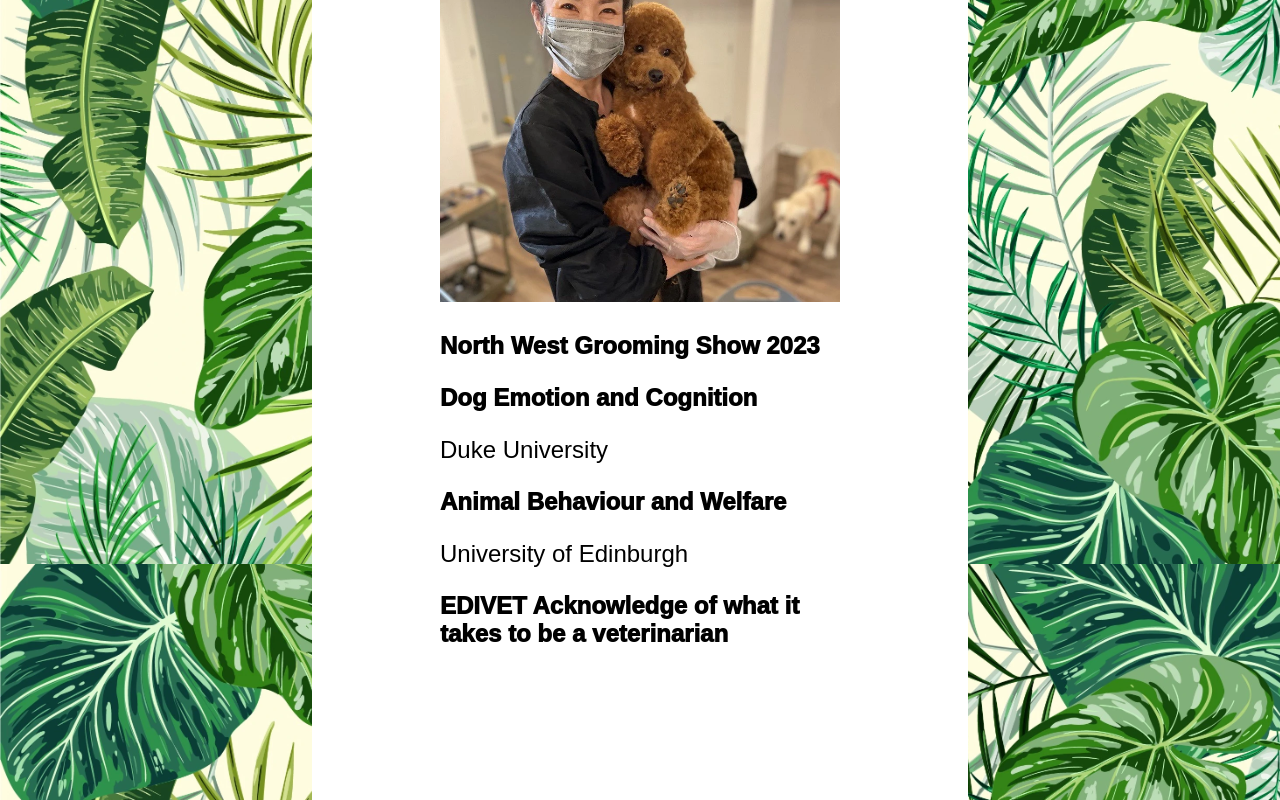
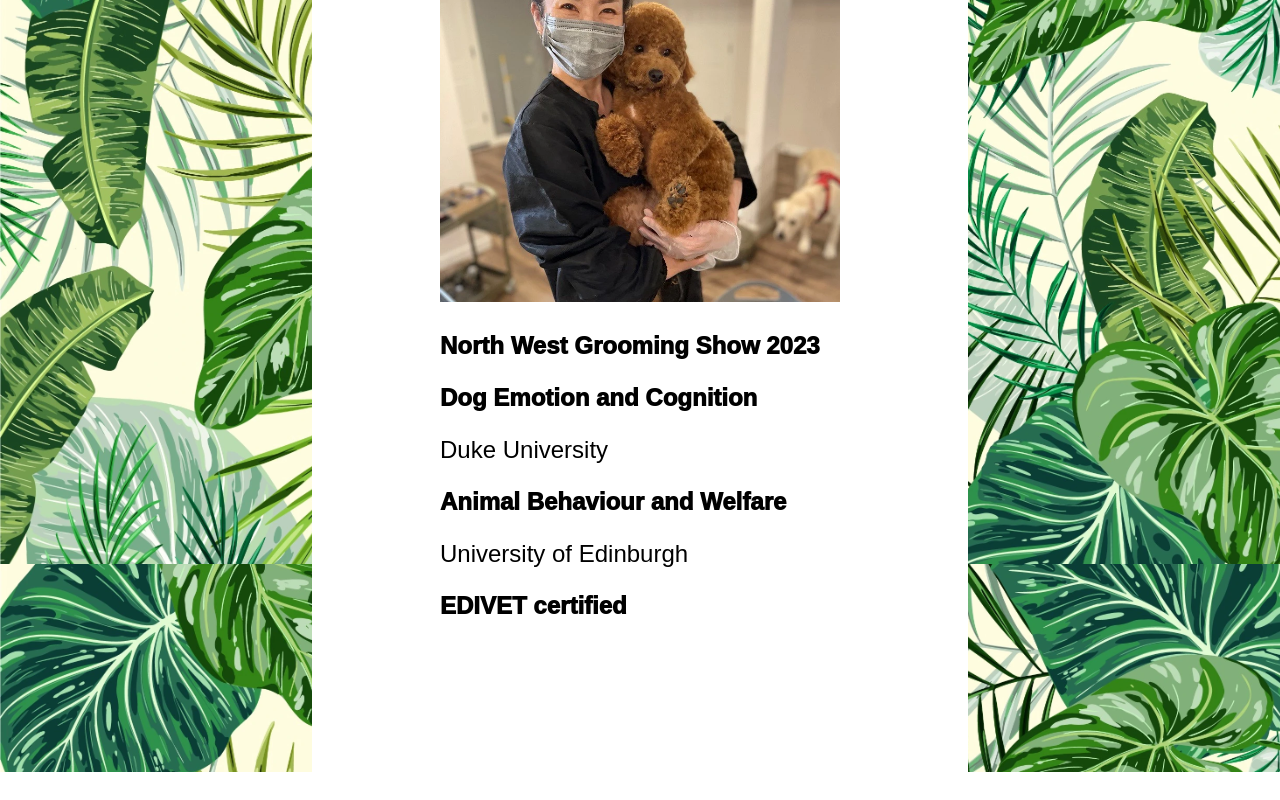
Before and after one commit to onlywanAyumi/AyumiWebsite, a React (Vite) app: page / in a window 1280 px wide. Shown: the part 5836-6636 px from the top of the page. After the commit the page ends 6608 px from the top, so only its background shows below. Built offline with nearby package versions, Linux system fonts and the light colour scheme; a web font is replaced by a local one.

Commit message:
quick changes, will fork form different account now. and setup custom url

```diff
--- a/src/pages/App.jsx
+++ b/src/pages/App.jsx
@@ -191,7 +191,7 @@
             {/* <p className='name'>University of Edinburgh</p> */}
             University of Edinburgh
 
-            <p className='name'>EDIVET Acknowledge of what it takes to be a veterinarian</p>
+            <p className='name'>EDIVET certified</p>
 
           </div>
         </section>
```
Also changed, not shown: 1 other file (tests, documents, lock files or other folders).
